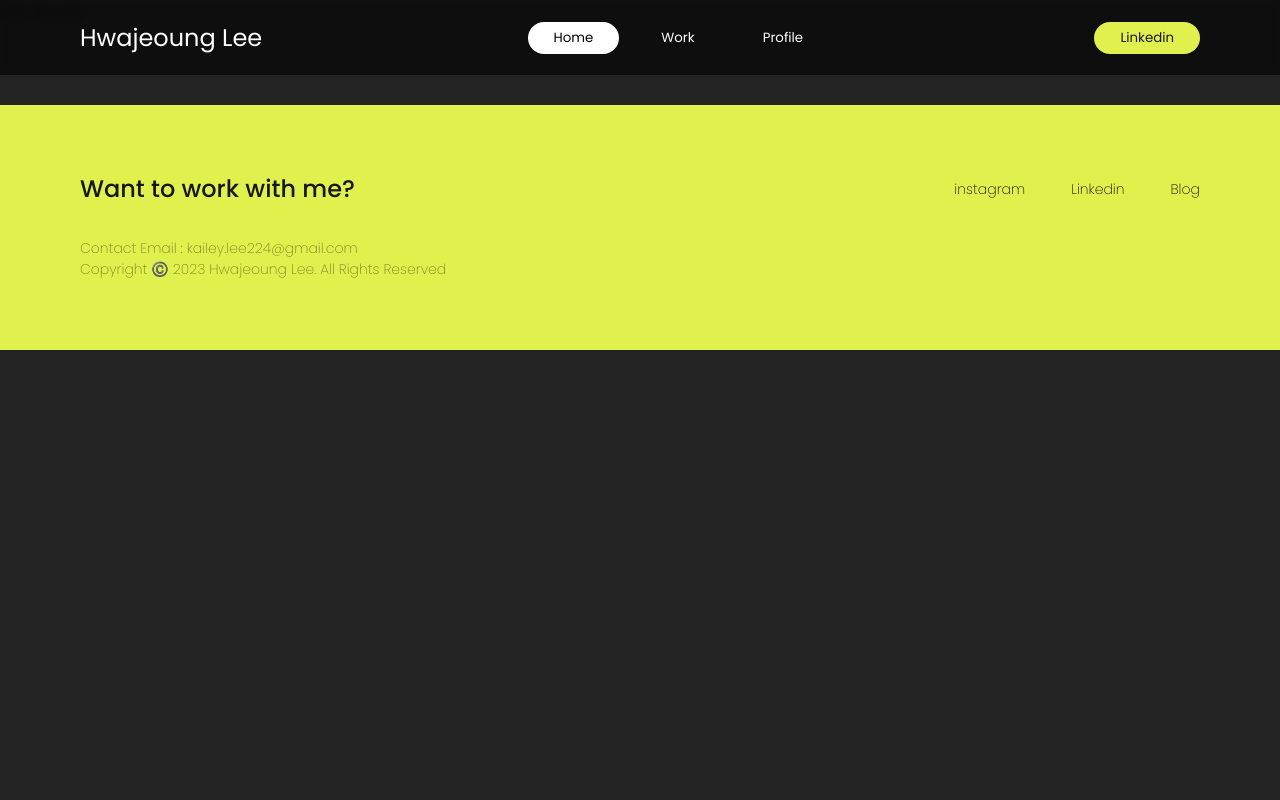
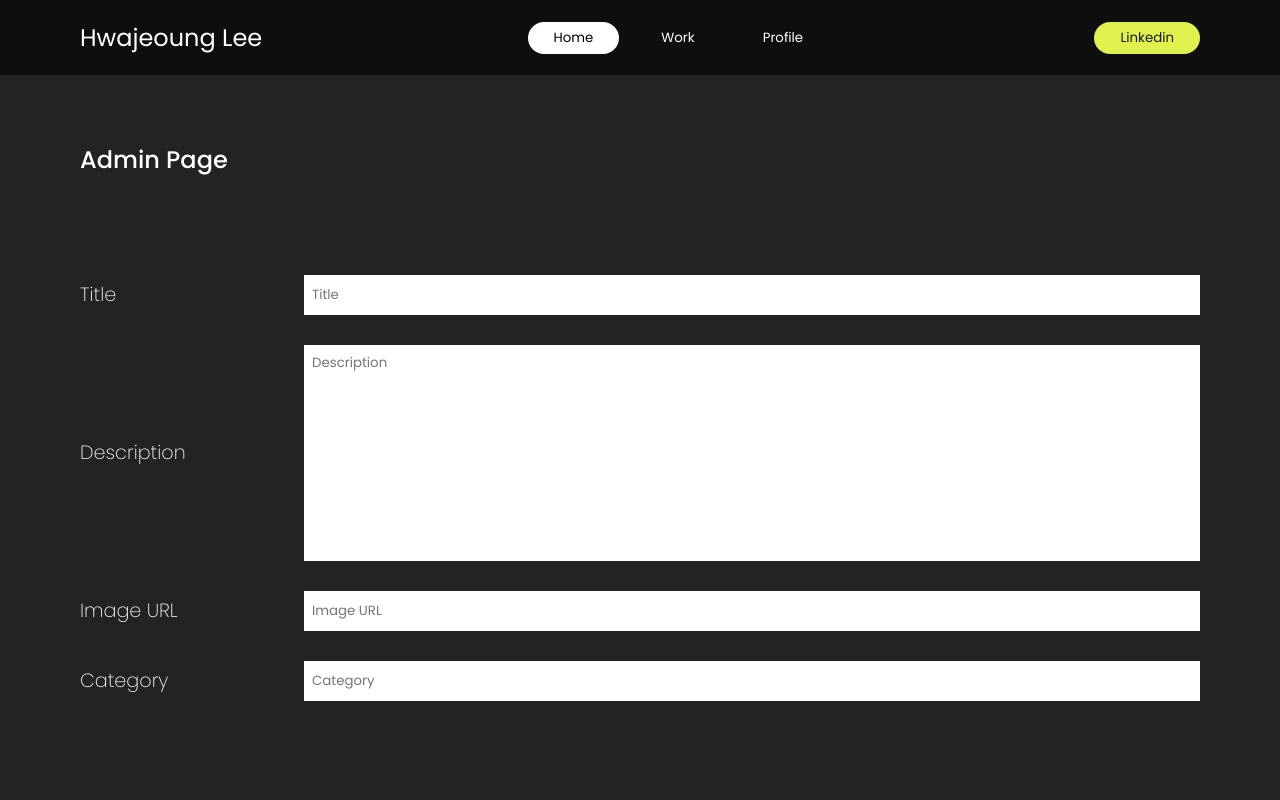
Before and after one commit to kailey224/portfolio, a Next.js app: page /admin in a window 1280 px wide. Before the commit this address had no page. Shown: the top 800 px of the page. Built offline with nearby package versions, Linux system fonts and the light colour scheme; a web font is replaced by a local one.

Commit message:
Update: 관리자 페이지 추가

```diff
--- /dev/null
+++ b/src/app/admin/page.tsx
@@ -0,0 +1,91 @@
+'use client';
+
+import React, { useState } from 'react';
+import Wrapper from '@/components/wrapper';
+import Inner from '@/components/inner';
+import * as S from './style';
+
+interface dataType {
+  title: string;
+  desc: string;
+  img: string;
+  category: string[];
+}
+
+const Admin = () => {
+  const [data, setData] = useState<dataType>({
+    title: '',
+    desc: '',
+    img: '',
+    category: [],
+  });
+
+  const handleChange = (
+    e: React.ChangeEvent<HTMLTextAreaElement | HTMLInputElement>
+  ) => {
+    if (e.target.name === 'category') {
+      const categoryString = e.target.value;
+      const categoryArray = categoryString.split(',');
+      setData(prev => ({
+        ...prev,
+        category: categoryArray,
+      }));
+    } else {
+      setData(prev => ({
+        ...prev,
+        [e.target.name]: e.target.value,
+      }));
+    }
+  };
+
+  console.log(data);
+
+  return (
+    <Wrapper>
+      <Inner>
+        <S.Title>Admin Page</S.Title>
+        <S.FormBox>
+          <S.InputWrapper>
+            <S.LabelBox htmlFor="title">Title</S.LabelBox>
+            <S.InputBox
+              onChange={handleChange}
+              type="text"
+              name="title"
+              placeholder="Title"
+            />
+          </S.InputWrapper>
+          <S.InputWrapper>
+            <S.LabelBox htmlFor="desc">Description</S.LabelBox>
+            <S.TextAreaBox
+              onChange={handleChange}
+              name="desc"
+              rows={10}
+              cols={33}
+              placeholder="Description"
+            />
+          </S.InputWrapper>
+          <S.InputWrapper>
+            <S.LabelBox htmlFor="img">Image URL</S.LabelBox>
+            <S.InputBox
+              onChange={handleChange}
+              type="text"
+              name="img"
+              placeholder="Image URL"
+            />
+          </S.InputWrapper>
+          <S.InputWrapper>
+            <S.LabelBox htmlFor="category">Category</S.LabelBox>
+            <S.InputBox
+              onChange={handleChange}
+              type="text"
+              name="category"
+              placeholder="Category"
+            />
+          </S.InputWrapper>
+        </S.FormBox>
+      </Inner>
+    </Wrapper>
+  );
+};
+
+export default Admin;
--- /dev/null
+++ b/src/app/admin/style.ts
@@ -0,0 +1,37 @@
+import styled from '@emotion/styled';
+
+export const Title = styled.h2`
+  margin-bottom: 100px;
+  ${({ theme }) => theme.typography.size.title.t01};
+  color: ${({ theme }) => theme.colors.white};
+`;
+
+export const FormBox = styled.form`
+  display: flex;
+  flex-direction: column;
+  gap: 30px;
+`;
+
+export const InputWrapper = styled.div`
+  display: flex;
+  align-items: center;
+  justify-content: space-between;
+`;
+
+export const LabelBox = styled.label`
+  display: block;
+  width: 20%;
+  ${({ theme }) => theme.typography.size.title.t02};
+  color: ${({ theme }) => theme.colors.white};
+`;
+
+export const InputBox = styled.input`
+  padding: 8px;
+  width: 80%;
+  height: 40px;
+`;
+
+export const TextAreaBox = styled.textarea`
+  padding: 8px;
+  width: 80%;
+`;
--- a/src/components/visual/index.tsx
+++ b/src/components/visual/index.tsx
@@ -1,6 +1,6 @@
 import React from 'react';
+import Inner from '@/components/inner';
 import * as S from './style';
-import Inner from '@/components/inner';
 
 const Visual = () => {
   return (
--- a/src/lib/styles/theme/typography/size/index.ts
+++ b/src/lib/styles/theme/typography/size/index.ts
@@ -6,6 +6,11 @@ const title = {
     font-size: 1.5rem;
     line-height: 120%;
     ${weights.medium}
+  `,
+  t02: css`
+    font-size: 1.2rem;
+    line-height: 120%;
+    ${weights.extralight}
   `,
 };
 
```
Also changed, not shown: src/app/post/[id]/page.tsx (+16 -4 lines), src/app/post/[id]/style.ts (+46 -3 lines).
